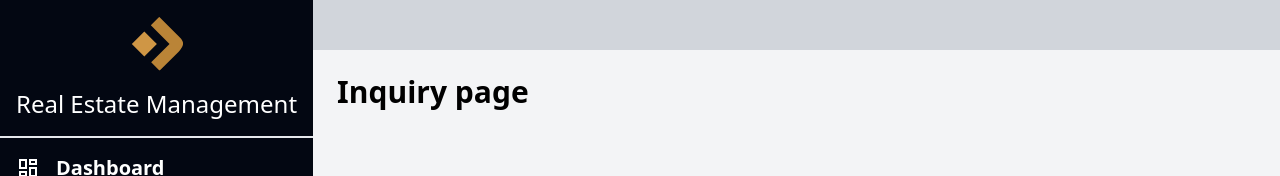
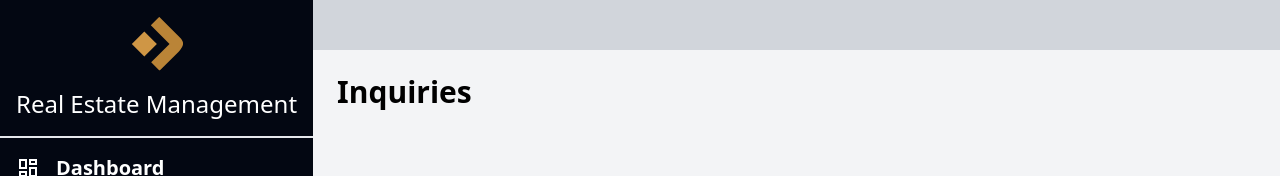
Before and after one commit to iamaliataie/vue-dashboard, a Vue app: page /inquiry in a window 1280 px wide. Shown: the top 176 px of the page. Built offline with nearby package versions, Linux system fonts and the light colour scheme.

Commit message:
update inquiries view page

```diff
--- a/src/views/InquiryView.vue
+++ b/src/views/InquiryView.vue
@@ -1,7 +1,14 @@
 <template>
-  <div class="">
-    <h1 class="text-3xl font-bold">Inquiry page</h1>
-  </div>
+    <div>
+      <h1 class="text-3xl font-bold">Inquiries</h1>
+      <div class="py-2 rounded-md">
+        <div
+          class="grid grid-cols-1 sm:grid-cols-2 lg:grid-cols-3 gap-8"
+        >
+
+        </div>
+      </div>
+    </div>
 </template>
 
 <style scoped>
```
